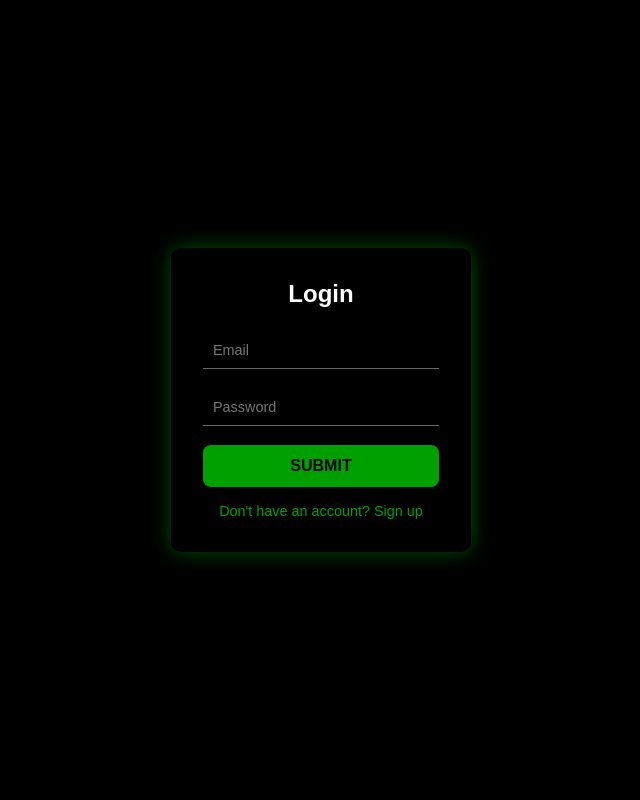
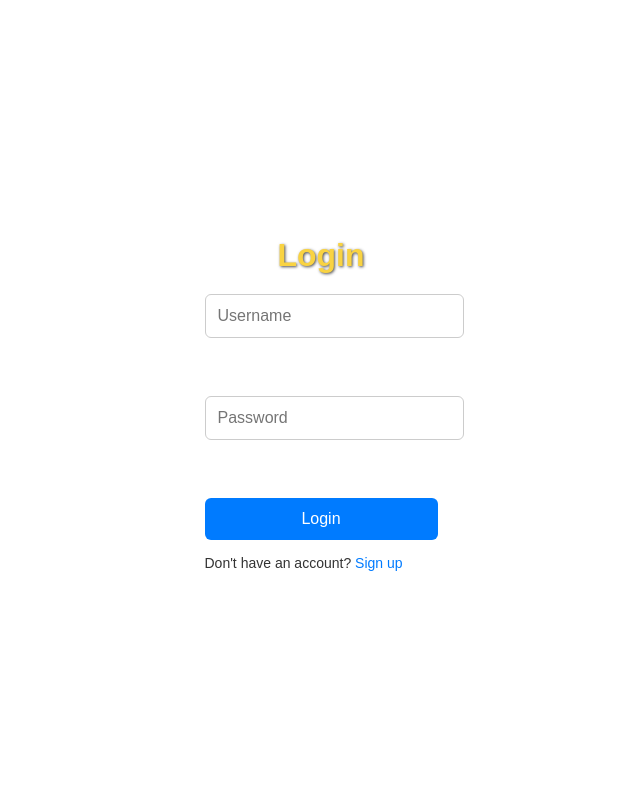
Before and after one commit to Shivaraj2003/Flask-Tutorial, a Flask app: template Main/templates/login.html in a window 1280 px wide. Shown: the whole page, without its empty margins (319-959 px from the left). Run offline with Flask 3, Linux system fonts and the light colour scheme; the template is opened without the code that fills it, so the values that code supplies are empty.

Commit message:
Added login feature and styling

```diff
--- /dev/null
+++ b/Main/static/css/style.css
@@ -0,0 +1,160 @@
+/* General Reset */
+body, html {
+    margin: 0;
+    padding: 0;
+    box-sizing: border-box;
+    font-family: Arial, sans-serif;
+}
+
+/* Common Styles for Background */
+body {
+
+    background-size: cover;
+    color: #333;
+    display: flex;
+    justify-content: center;
+    align-items: center;
+    height: 100vh;
+}
+
+/* Welcome Page Styles */
+.welcome-container {
+    background: rgba(0, 0, 0, 0.7); /* Semi-transparent overlay */
+    padding: 30px 50px;
+    border-radius: 10px;
+    text-align: center;
+    box-shadow: 0 4px 15px rgba(0, 0, 0, 0.5);
+    width: 90%;
+    max-width: 500px;
+}
+
+.welcome-container h1 {
+    font-size: 2rem;
+    margin-bottom: 20px;
+    color: #f9d342;
+    text-shadow: 2px 2px 5px rgba(0, 0, 0, 0.7);
+}
+
+.options {
+    display: flex;
+    flex-direction: column;
+    gap: 15px;
+}
+
+.option-button {
+    text-decoration: none;
+    color: #ffffff;
+    font-size: 1.2rem;
+    background-color: #28a745;
+    padding: 10px 20px;
+    border-radius: 5px;
+    transition: background-color 0.3s ease, transform 0.2s ease;
+    text-align: center;
+}
+
+.option-button:hover {
+    background-color: #218838;
+    transform: scale(1.05);
+}
+
+/* Form Container (Signup and Login Pages) */
+.form-container {
+    max-width: 400px;
+    width: 90%;
+    background: rgba(255, 255, 255, 0.9);
+    padding: 25px 30px;
+    border-radius: 10px;
+    box-shadow: 0 4px 12px rgba(0, 0, 0, 0.2);
+    text-align: center;
+}
+
+.form-container h2 {
+    margin-bottom: 25px;
+    color: #333;
+    font-size: 28px;
+    font-weight: bold;
+}
+
+/* Form Elements */
+form {
+    display: flex;
+    flex-direction: column;
+    gap: 20px;
+}
+
+input {
+    width: 100%;
+    padding: 12px;
+    border: 1px solid #ccc;
+    border-radius: 6px;
+    font-size: 16px;
+}
+
+input:focus {
+    border-color: #007bff;
+    outline: none;
+    box-shadow: 0 0 5px rgba(0, 123, 255, 0.5);
+}
+
+button.submit-btn {
+    padding: 12px;
+    border: none;
+    border-radius: 6px;
+    background-color: #007bff;
+    color: white;
+    font-size: 16px;
+    cursor: pointer;
+    transition: background-color 0.3s ease;
+}
+
+button.submit-btn:hover {
+    background-color: #0056b3;
+}
+
+/* Login Page Specific Styles */
+h1 {
+    text-align: center;
+    color: #f9d342;
+    text-shadow: 1px 1px 3px rgba(0, 0, 0, 0.7);
+    margin-bottom: 20px;
+}
+
+/* Link Styling */
+p {
+    margin-top: 15px;
+    font-size: 14px;
+}
+
+a {
+    color: #007bff;
+    text-decoration: none;
+}
+
+a:hover {
+    text-decoration: underline;
+}
+
+/* Responsive Design */
+@media screen and (max-width: 600px) {
+    .form-container {
+        padding: 15px 20px;
+    }
+
+    form {
+        gap: 12px;
+    }
+
+    button.submit-btn {
+        font-size: 14px;
+        padding: 10px;
+    }
+
+    .welcome-container h1 {
+        font-size: 1.5rem;
+    }
+
+    .option-button {
+        font-size: 1rem;
+        padding: 8px 15px;
+    }
+}
--- a/Main/templates/index.html
+++ b/Main/templates/index.html
@@ -8,7 +8,7 @@
 </head>
 <body>
     <div class="welcome-container">
-        <h1>Welcome to Patient Information System</h1>
+        <h1>Electronic Health Record System</h1>
         <div class="options">
             <a href="/login" class="option-button">Login</a>
             <a href="/signup" class="option-button">Signup</a>
@@ -17,5 +17,3 @@
     </div>
 </body>
 </html>
-index.html
-Displaying index.html.
--- a/Main/templates/login.html
+++ b/Main/templates/login.html
@@ -3,147 +3,18 @@
 <head>
     <meta charset="UTF-8">
     <meta name="viewport" content="width=device-width, initial-scale=1.0">
-    <title>HEY ,, This is login form</title>
-    <style>
-
-        * {
-            margin: 0;
-            padding: 0;
-            box-sizing: border-box;
-            font-family: Arial, sans-serif;
-        }
-
-        body {
-            display: flex;
-            justify-content: center;
-            align-items: center;
-            height: 100vh;
-            background-color: #000;
-            color: #fff;
-        }
-
-
-        .login-container {
-            background-color: #000;
-            padding: 2rem;
-            border-radius: 10px;
-            box-shadow: 0 0 20px rgba(0, 160, 0, 0.5);
-            width: 300px;
-            text-align: center;
-        }
-
-
-        .login-container h2 {
-            font-size: 1.5rem;
-            color: #fff;
-            margin-bottom: 1.5rem;
-        }
-
-        .input-group {
-            position: relative;
-            margin-bottom: 1.2rem;
-        }
-
-        .input-group input {
-            width: 100%;
-            padding: 10px;
-            border: none;
-            border-bottom: 1px solid #666;
-            background: transparent;
-            color: #fff;
-            font-size: 0.9rem;
-            outline: none;
-        }
-
-        .submit-btn {
-            width: 100%;
-            padding: 12px;
-            border: none;
-            border-radius: 8px;
-            background: #00A000;
-            color: black;
-            font-size: 1rem;
-            font-weight: bold;
-            cursor: pointer;
-            transition: box-shadow 0.3s ease, color 0.3s ease;
-            text-shadow: 0 0 5px #00A000, 0 0 10px #00A000;
-        }
-
-        .submit-btn:hover {
-            color: #00A000;
-            background-color: #000;
-            box-shadow: 0 0 10px #00A000, 0 0 20px #00A000, 0 0 30px #00A000;
-        }
-
-
-        .signup-link {
-            margin-top: 1rem;
-            font-size: 0.9rem;
-            color: #00A000;
-            text-decoration: none;
-            display: inline-block;
-        }
-
-        .signup-link:hover {
-            text-decoration: underline;
-            color: #00FF00;
-        }
-    </style>
+    <title>Login</title>
+    <link rel="stylesheet" href="../static/css/style.css">
 </head>
 <body>
-
     <div class="login-container">
-        <h2>Login</h2>
-        <div class="input-group">
-            <input type="email" id="email" placeholder="Email" required>
-        </div>
-        <div class="input-group">
-            <input type="password" id="password" placeholder="Password" required>
-        </div>
-        <button class="submit-btn" id="loginButton">SUBMIT</button>
-
-
-        <p><a href="SignUp.html" class="signup-link">Don't have an account? Sign up</a></p>
+        <h1>Login</h1>
+        <form method="POST">
+            <input type="text" id="username" name="username" placeholder="Username" required><br>
+            <input type="password" id="password" name="password" placeholder="Password" required><br>
+            <button type="submit" class="submit-btn">Login</button>
+        </form>
+        <p>Don't have an account? <a href="/signup">Sign up</a></p>
     </div>
-    <script>
-        document.getElementById('loginButton').addEventListener('click', async (e) => {
-            e.preventDefault(); // Prevent the default form submission
-
-            // Get email and password from input fields
-            const email = document.getElementById('email').value;
-            const password = document.getElementById('password').value;
-
-            // Validate inputs (optional)
-            if (!email || !password) {
-                alert('Please fill out both fields.');
-                return;
-            }
-
-            try {
-                // Send a POST request to the backend
-                const response = await fetch('http://127.0.0.1:5000/login', {
-                    method: 'POST',
-                    headers: {
-                        'Content-Type': 'application/json'
-                    },
-                    body: JSON.stringify({ email, password }) // Send the email and password as JSON
-                });
-
-                // Parse the response from the server
-                const result = await response.json();
-
-                if (response.ok) {
-                    alert('Login successful!');
-                    // Redirect or perform actions on success
-                } else {
-                    alert(result.message || 'Login failed!');
-                }
-            } catch (error) {
-                console.error('Error during login:', error);
-                alert('An error occurred. Please try again.');
-            }
-        });
-    </script>
-
 </body>
 </html>
--- a/Main/templates/signup.html
+++ b/Main/templates/signup.html
@@ -6,7 +6,7 @@
     <meta name="viewport" content="width=device-width, initial-scale=1.0">
     <title>Sign Up</title>
     <!-- External CSS -->
-    <link rel="stylesheet" href="../static//css/signupstyle.css">
+    <link rel="stylesheet" href="../static/css/style.css">
 </head>
 
 <body>
--- /dev/null
+++ b/requirements.txt
@@ -0,0 +1,2 @@
+Flask==2.3.2
+Flask-SQLAlchemy==3.0.2
```
Also changed, not shown: Main/routes.py (+23 -2 lines), Main/static/images/background.jpg (added), Main/static/images/background.png (added), 1 other file.
